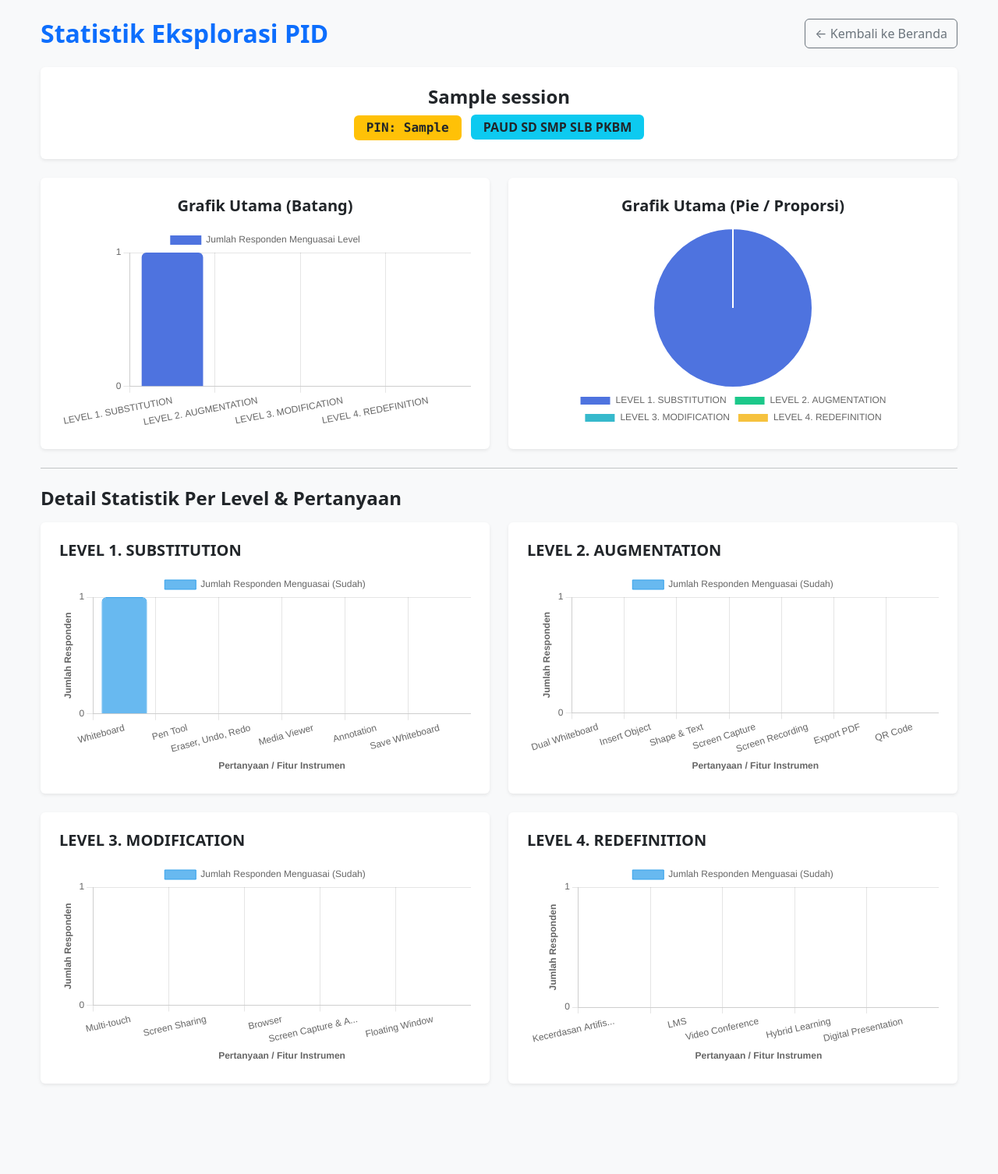
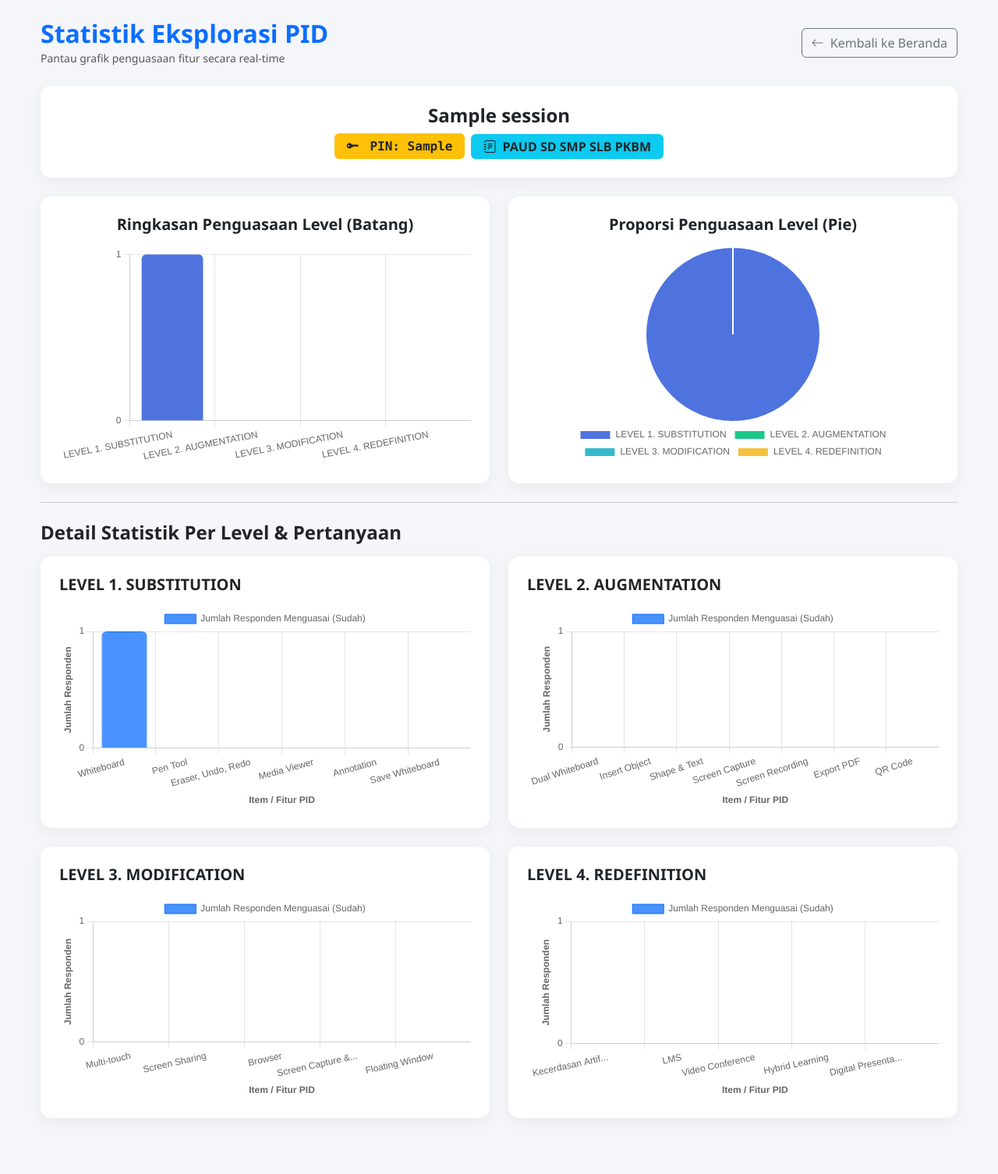
Before and after one commit to gunturmisbahsedjati/lembar_kerja_pid, a PHP site: page /leaderboard.php in a window 1280 px wide. Shown: the whole page at 78% size. Before the commit the page ends 1391 px from the top, so only its background shows below. Run offline with PHP 8.4, Linux system fonts and the light colour scheme; data comes from the database, SQL or seed files in the repository; tables that the repository leaves empty hold one stand-in row (values such as "Sample post").

Commit message:
perbaikan leaderboard

```diff
--- a/src/leaderboard.php
+++ b/src/leaderboard.php
@@ -2,28 +2,28 @@
 session_start();
 require 'config.php';
 
-// Ambil Sesi yang Dipilih atau Sesi Aktif Terakhir secara Otomatis
-$session_id = (int)($_GET['session_id'] ?? 0);
+// Ambil Sesi yang Dipilih atau Sesi Aktif Terakhir secara Otomatis (Mendukung VARCHAR)
+$session_id = isset($_GET['session_id']) ? trim($_GET['session_id']) : '';
 
-if ($session_id === 0) {
+if (empty($session_id)) {
     $active_session = $pdo->query("SELECT id FROM game_sessions WHERE status = 'active' ORDER BY created_at DESC LIMIT 1")->fetch();
-    $session_id = $active_session ? $active_session['id'] : 0;
+    $session_id = $active_session ? (string)$active_session['id'] : '';
 }
 
 // Detail Sesi Aktif
 $current_session = null;
-if ($session_id > 0) {
+if (!empty($session_id)) {
     $stmt = $pdo->prepare("SELECT * FROM game_sessions WHERE id = ?");
     $stmt->execute([$session_id]);
     $current_session = $stmt->fetch();
 }
 
 // API Response untuk Data Grafik via AJAX Auto-Refresh
-if (isset($_GET['api']) && $session_id > 0) {
+if (isset($_GET['api']) && !empty($session_id)) {
     header('Content-Type: application/json');
 
     if (!$current_session) {
-        echo json_encode([]);
+        echo json_encode(['main_chart' => [], 'level_charts' => []]);
         exit;
     }
 
@@ -38,7 +38,7 @@ if (isset($_GET['api']) && $session_id > 0) {
     $level_charts = [];
 
     foreach ($levels as $level) {
-        // 1. Data Grafik Utama (Jumlah Responden Unik yang Lulus/Menguasai Level Ini)
+        // 1. Data Grafik Utama (Jumlah Responden Unik yang Memiliki Jawaban 'Sudah' di Level Ini)
         $stmt_c = $pdo->prepare("
             SELECT COUNT(DISTINCT r.id) as total
             FROM respondents r
@@ -51,7 +51,7 @@ if (isset($_GET['api']) && $session_id > 0) {
 
         $main_chart[] = [
             'level_name' => $level['level_name'],
-            'total' => (int)$res['total']
+            'total' => (int)($res['total'] ?? 0)
         ];
 
         // 2. Data Grafik Per Level (Sumbu X: Pertanyaan/Fitur, Sumbu Y: Jumlah Responden 'Sudah')
@@ -90,78 +90,109 @@ if (isset($_GET['api']) && $session_id > 0) {
 
 <head>
     <meta charset="UTF-8">
+    <meta name="viewport" content="width=device-width, initial-scale=1.0">
     <title>Grafik Progres Eksplorasi PID</title>
     <link rel="icon" type="image/x-icon" href="logo.png" />
     <link rel="apple-touch-icon" href="logo.png">
     <link href="https://cdn.jsdelivr.net/npm/bootstrap@5.3.0/dist/css/bootstrap.min.css" rel="stylesheet">
+    <link rel="stylesheet" href="https://cdn.jsdelivr.net/npm/bootstrap-icons@1.11.0/font/bootstrap-icons.css">
     <!-- Pustaka Chart.js -->
     <script src="https://cdn.jsdelivr.net/npm/chart.js"></script>
+    <style>
+        body {
+            background-color: #f4f6f9;
+            font-family: 'Segoe UI', Tahoma, Geneva, Verdana, sans-serif;
+        }
+
+        .card-custom {
+            border-radius: 14px;
+            border: none;
+            box-shadow: 0 5px 20px rgba(0, 0, 0, 0.05);
+        }
+    </style>
 </head>
 
-<body class="bg-light p-4">
+<body class="p-3 p-md-4">
     <div class="container-fluid" style="max-width: 1200px;">
-        <div class="d-flex justify-content-between align-items-center mb-4">
-            <h2 class="fw-bold text-primary mb-0">Statistik Eksplorasi PID</h2>
-            <a href="/" class="btn btn-outline-secondary">← Kembali ke Beranda</a>
+        <div class="d-flex justify-content-between align-items-center mb-4 flex-wrap gap-2">
+            <div>
+                <h2 class="fw-bold text-primary mb-0">Statistik Eksplorasi PID</h2>
+                <small class="text-muted">Pantau grafik penguasaan fitur secara real-time</small>
+            </div>
+            <a href="index" class="btn btn-outline-secondary">
+                <i class="bi bi-arrow-left me-1"></i> Kembali ke Beranda
+            </a>
         </div>
 
         <?php if ($current_session): ?>
             <!-- Header Informasi Sesi -->
-            <div class="card shadow-sm border-0 mb-4 p-4 text-center">
+            <div class="card card-custom p-4 mb-4 text-center bg-white">
                 <h4 class="fw-bold text-dark mb-2"><?= htmlspecialchars($current_session['session_name']) ?></h4>
-                <div>
-                    <span class="badge bg-warning text-dark font-monospace fs-6 px-3 py-2 me-2">PIN: <?= htmlspecialchars($current_session['pin']) ?></span>
-                    <span class="badge bg-info text-dark fs-6 px-3 py-2"><?= str_replace('_', ' ', $current_session['instrument_type']) ?></span>
+                <div class="d-flex justify-content-center align-items-center gap-2 flex-wrap">
+                    <span class="badge bg-warning text-dark font-monospace fs-6 px-3 py-2">
+                        <i class="bi bi-key-fill me-1"></i> PIN: <?= htmlspecialchars($current_session['pin']) ?>
+                    </span>
+                    <span class="badge bg-info text-dark fs-6 px-3 py-2">
+                        <i class="bi bi-journal-text me-1"></i> <?= str_replace('_', ' ', $current_session['instrument_type']) ?>
+                    </span>
                 </div>
             </div>
 
             <!-- GRAFIK UTAMA: Grafik Batang & Grafik Pie -->
             <div class="row g-4 mb-4">
                 <div class="col-md-6">
-                    <div class="card shadow-sm border-0 p-4 h-100">
-                        <h5 class="fw-bold text-dark mb-3 text-center">Grafik Utama (Batang)</h5>
-                        <div style="position: relative; width: 100%; height: 260px;">
+                    <div class="card card-custom p-4 h-100 bg-white">
+                        <h5 class="fw-bold text-dark mb-3 text-center">Ringkasan Penguasaan Level (Batang)</h5>
+                        <div style="position: relative; width: 100%; height: 280px;">
                             <canvas id="mainBarChart"></canvas>
                         </div>
                     </div>
                 </div>
                 <div class="col-md-6">
-                    <div class="card shadow-sm border-0 p-4 h-100">
-                        <h5 class="fw-bold text-dark mb-3 text-center">Grafik Utama (Pie / Proporsi)</h5>
-                        <div style="position: relative; width: 100%; height: 260px;">
+                    <div class="card card-custom p-4 h-100 bg-white">
+                        <h5 class="fw-bold text-dark mb-3 text-center">Proporsi Penguasaan Level (Pie)</h5>
+                        <div style="position: relative; width: 100%; height: 280px;">
                             <canvas id="mainPieChart"></canvas>
                         </div>
                     </div>
                 </div>
             </div>
 
-            <hr class="my-4">
+            <hr class="my-4 text-muted">
             <h4 class="fw-bold text-dark mb-3">Detail Statistik Per Level & Pertanyaan</h4>
 
-            <!-- Grid Layout 2 Kolom (col-md-6) untuk Grafik Detail -->
-            <div id="chartsContainer" class="row g-4">
-                <div class="col-12 text-center py-4 text-muted">Memuat grafik detail per level...</div>
+            <!-- Grid Layout 2 Kolom untuk Grafik Detail -->
+            <div id="chartsContainer" class="row g-4 mb-5">
+                <div class="col-12 text-center py-5 text-muted">
+                    <div class="spinner-border text-primary mb-2" role="status"></div>
+                    <div>Memuat grafik detail per level...</div>
+                </div>
             </div>
         <?php else: ?>
-            <div class="alert alert-warning text-center py-4">Belum ada sesi PIN Key yang aktif atau dipilih.</div>
+            <div class="alert alert-warning text-center py-4 rounded-3 shadow-sm">
+                <i class="bi bi-exclamation-triangle-fill fs-4 d-block mb-2"></i>
+                Belum ada sesi PIN Key yang aktif atau dipilih.
+            </div>
         <?php endif; ?>
     </div>
 
-    <?php if ($session_id > 0): ?>
+    <?php if (!empty($session_id)): ?>
         <script>
             let mainBarChartInstance = null;
             let mainPieChartInstance = null;
             const levelChartInstances = {};
 
-            // Warna Palette Konsisten untuk Grafik Utama
             const chartColors = [
                 '#4e73df', '#1cc88a', '#36b9cc', '#f6c23e', '#e74a3b', '#858796'
             ];
 
             function updateAllCharts() {
-                fetch(`leaderboard?api=1&session_id=<?= $session_id ?>`)
+                const sessionId = encodeURIComponent("<?= htmlspecialchars($session_id, ENT_QUOTES) ?>");
+                fetch(`${window.location.pathname}?api=1&session_id=${sessionId}`)
                     .then(res => res.json())
                     .then(data => {
+                        if (!data.main_chart || !data.level_charts) return;
+
                         const mainLabels = data.main_chart.map(d => d.level_name);
                         const mainTotals = data.main_chart.map(d => d.total);
                         const colors = chartColors.slice(0, mainLabels.length);
@@ -178,7 +209,7 @@ if (isset($_GET['api']) && $session_id > 0) {
                                 data: {
                                     labels: mainLabels,
                                     datasets: [{
-                                        label: 'Jumlah Responden Menguasai Level',
+                                        label: 'Jumlah Responden Menguasai',
                                         data: mainTotals,
                                         backgroundColor: colors,
                                         borderRadius: 6
@@ -187,6 +218,11 @@ if (isset($_GET['api']) && $session_id > 0) {
                                 options: {
                                     responsive: true,
                                     maintainAspectRatio: false,
+                                    plugins: {
+                                        legend: {
+                                            display: false
+                                        }
+                                    },
                                     scales: {
                                         y: {
                                             beginAtZero: true,
@@ -238,7 +274,7 @@ if (isset($_GET['api']) && $session_id > 0) {
 
                                 const cardHTML = `
                                 <div class="col-md-6">
-                                    <div class="card shadow-sm border-0 p-4 h-100">
+                                    <div class="card card-custom p-4 h-100 bg-white">
                                         <h5 class="fw-bold text-dark mb-3">${levelData.level_name}</h5>
                                         <div style="position: relative; width: 100%; height: 260px;">
                                             <canvas id="${canvasId}"></canvas>
@@ -263,8 +299,8 @@ if (isset($_GET['api']) && $session_id > 0) {
                                         datasets: [{
                                             label: 'Jumlah Responden Menguasai (Sudah)',
                                             data: levelData.totals,
-                                            backgroundColor: 'rgba(54, 162, 235, 0.75)',
-                                            borderColor: 'rgba(54, 162, 235, 1)',
+                                            backgroundColor: 'rgba(13, 110, 253, 0.75)',
+                                            borderColor: 'rgba(13, 110, 253, 1)',
                                             borderWidth: 1,
                                             borderRadius: 6
                                         }]
@@ -276,7 +312,7 @@ if (isset($_GET['api']) && $session_id > 0) {
                                             x: {
                                                 title: {
                                                     display: true,
-                                                    text: 'Pertanyaan / Fitur Instrumen',
+                                                    text: 'Item / Fitur PID',
                                                     font: {
                                                         weight: 'bold'
                                                     }
@@ -284,7 +320,7 @@ if (isset($_GET['api']) && $session_id > 0) {
                                                 ticks: {
                                                     callback: function(val) {
                                                         let text = this.getLabelForValue(val);
-                                                        return text.length > 20 ? text.substr(0, 18) + '...' : text;
+                                                        return text.length > 18 ? text.substr(0, 16) + '...' : text;
                                                     }
                                                 }
                                             },
```
